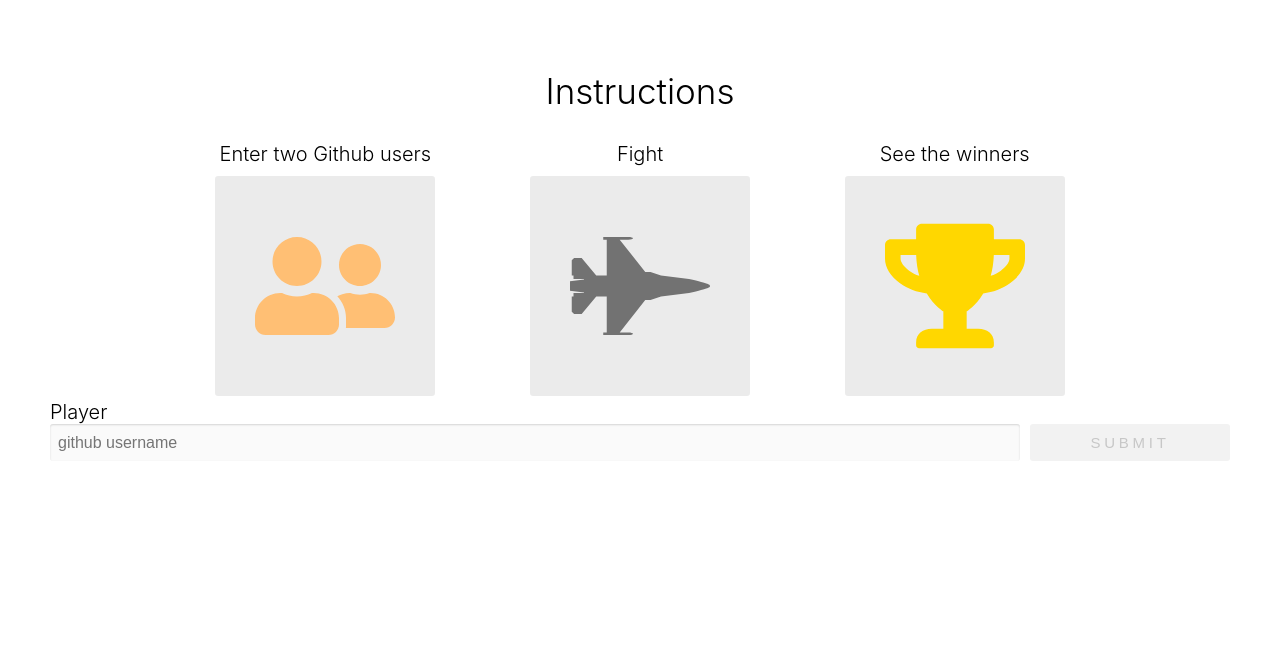
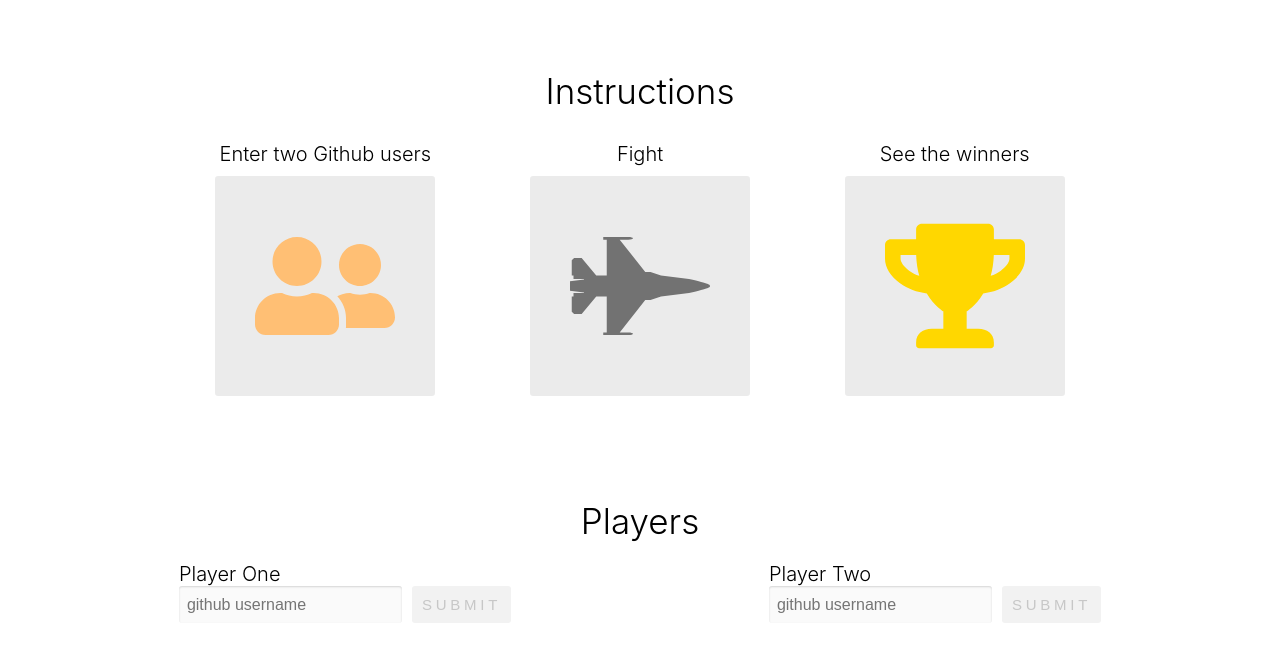
Before and after one commit to jkais/github-battle, a React app in the folder github-battle/: page / in a window 1280 px wide. Built offline with nearby package versions, Linux system fonts and the light colour scheme.

Commit message:
added two player input forms

```diff
--- a/github-battle/app/components/Battle.js
+++ b/github-battle/app/components/Battle.js
@@ -1,6 +1,6 @@
 import React from 'react'
 import { FaUserFriends, FaFighterJet, FaTrophy } from 'react-icons/fa'
-import PropTypes from "prop-types"
+import PropTypes from 'prop-types'
 
 function Instructions () {
   return (
@@ -81,11 +81,39 @@
 }
 
 export default class Battle extends React.Component {
+  constructor (props) {
+    super(props)
+
+    this.state = {
+      playerOne: null,
+      playerTwo: null
+    }
+
+    this.handleSubmit = this.handleSubmit.bind(this)
+  }
+
+  handleSubmit(id, player) {
+    this.setState({
+      [id]: player
+    })
+  }
+
   render () {
+    const { playerOne, playerTwo } = this.state
     return (
       <React.Fragment>
         <Instructions />
-        <PlayerInput label="Player" onSubmit={(value) => console.log(value)} />
+        <div className="players-container">
+          <h1 className="center-text header-lg">Players</h1>
+          <div className="row space-around">
+            {
+              playerOne === null && <PlayerInput label="Player One" onSubmit={(player) => this.handleSubmit('playerOne', player)} />
+            }
+            {
+              playerTwo === null && <PlayerInput label="Player Two" onSubmit={(player) => this.handleSubmit('playerTwo', player)} />
+            }
+          </div>
+        </div>
       </React.Fragment>
     )
   }
--- a/github-battle/app/index.css
+++ b/github-battle/app/index.css
@@ -206,3 +206,7 @@
   background: #f2f2f2;
   color: #c7c7c7;
 }
+
+.players-container {
+  margin: 100px 0;
+}
```
